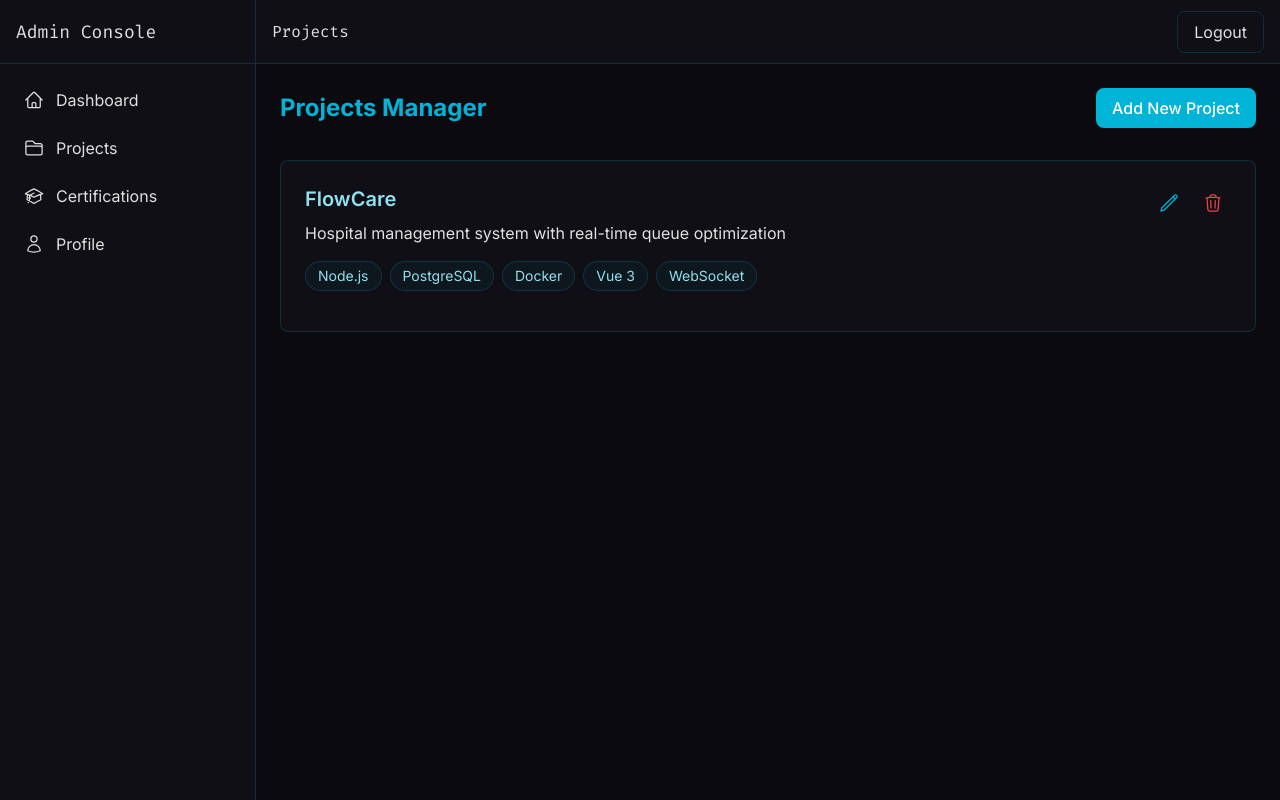
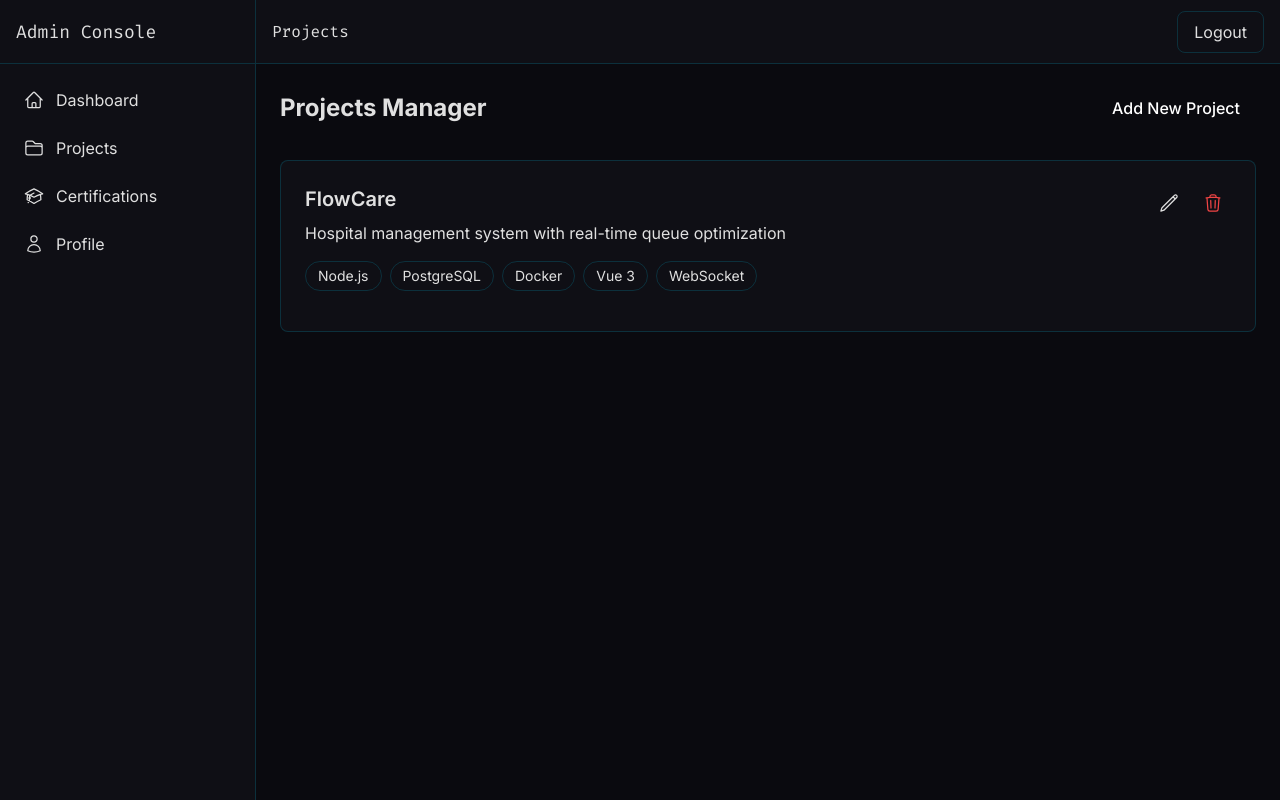
Before and after one commit to oondels/hendriusfelix-portfolio, a Vue app: page /admin/projects in a window 1280 px wide. Built offline with nearby package versions, Linux system fonts and the light colour scheme.

Commit message:
Updated ProjectsManager.vue

```diff
--- a/src/components/admin/ProjectsManager.vue
+++ b/src/components/admin/ProjectsManager.vue
@@ -1,10 +1,10 @@
 <template>
   <div class="space-y-6">
     <div class="flex justify-between items-center mb-8">
-      <h2 class="text-2xl font-bold text-admin-accent">Projects Manager</h2>
+      <h2 class="text-2xl font-bold text-admin">Projects Manager</h2>
       <button
         @click="openNewProjectModal"
-        class="px-4 py-2 bg-admin-accent text-white font-medium rounded-lg hover:bg-admin-accent/90 transition-colors duration-200"
+        class="px-4 py-2 bg-admin text-white font-medium rounded-lg hover:bg-admin/90 transition-colors duration-200"
       >
         Add New Project
       </button>
@@ -19,7 +19,7 @@
       >
         <div class="flex justify-between items-start">
           <div>
-            <h3 class="text-xl font-semibold text-admin-accent-light mb-2">
+            <h3 class="text-xl font-semibold text-admin-light mb-2">
               {{ project.title }}
             </h3>
             <p class="text-admin-text mb-4">{{ project.summary }}</p>
@@ -28,7 +28,7 @@
               <span
                 v-for="tech in project.technologies"
                 :key="tech"
-                class="px-3 py-1 text-sm bg-admin-accent/5 rounded-full text-admin-accent-light border border-admin-border"
+                class="px-3 py-1 text-sm bg-admin/5 rounded-full text-admin-light border border-admin-border"
               >
                 {{ tech }}
               </span>
@@ -38,7 +38,7 @@
           <div class="flex gap-2">
             <button
               @click="editProject(project)"
-              class="p-2 text-admin-accent hover:text-admin-accent-light transition-colors duration-200"
+              class="p-2 text-admin hover:text-admin-light transition-colors duration-200"
             >
               <PencilIcon class="w-5 h-5" />
             </button>
@@ -81,7 +81,7 @@
             >
               <DialogPanel class="w-full max-w-2xl bg-admin-card rounded-lg shadow-xl border border-admin-border">
                 <div class="p-6">
-                  <DialogTitle class="text-xl font-bold text-admin-accent mb-6">
+                  <DialogTitle class="text-xl font-bold text-admin mb-6">
                     {{ editingProject ? 'Edit Project' : 'New Project' }}
                   </DialogTitle>
 
@@ -131,12 +131,12 @@
                         <span
                           v-for="tech in projectForm.technologies"
                           :key="tech"
-                          class="px-3 py-1 text-sm bg-admin-accent/5 rounded-full text-admin-accent-light border border-admin-border flex items-center"
+                          class="px-3 py-1 text-sm bg-admin/5 rounded-full text-admin-light border border-admin-border flex items-center"
                         >
                           {{ tech }}
                           <button
                             @click="removeTechnology(tech)"
-                            class="ml-2 text-admin-accent hover:text-admin-accent-light"
+                            class="ml-2 text-admin hover:text-admin-light"
                           >
                             ×
                           </button>
@@ -148,7 +148,7 @@
                       <button
                         type="button"
                         @click="closeModal"
-                        class="px-4 py-2 text-admin-text hover:text-admin-accent-light transition-colors duration-200"
+                        class="px-4 py-2 text-admin-text hover:text-admin-light transition-colors duration-200"
                       >
                         Cancel
                       </button>
```
